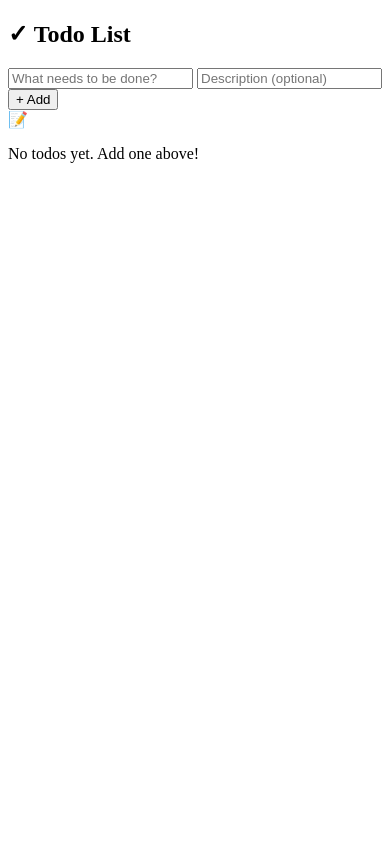
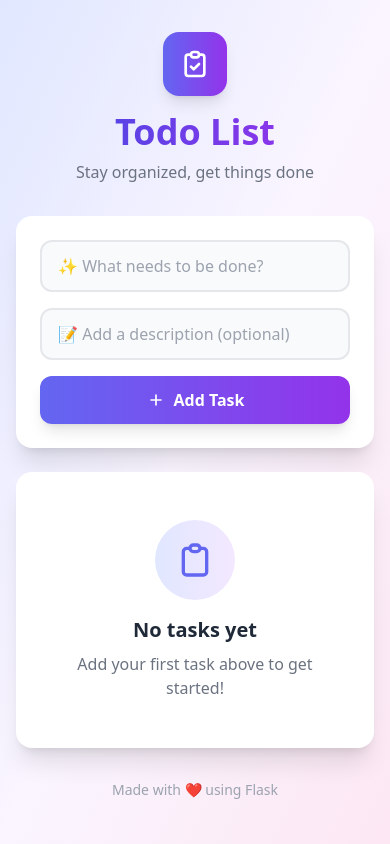
Before and after one commit to w3bdesign/flask-todo, a Flask app: template templates/index.html in a window 390 px wide. Run offline with Flask 3, Linux system fonts and the light colour scheme; the template is opened without the code that fills it, so the values that code supplies are empty; some libraries are stand-ins or nearby versions.

Commit message:
Redesign index.html with improved UI and Tailwind
Revamps the Todo App's main page with a modern, responsive design using Tailwind CSS CDN, custom animations, and enhanced layout. Adds a visually appealing header, improved form and todo list styling, empty state, and footer. Accessibility and user experience are improved with better structure, transitions, and feedback.

```diff
--- a/templates/index.html
+++ b/templates/index.html
@@ -1,77 +1,120 @@
 <!DOCTYPE html>
-<html class="h-full">
+<html lang="en">
   <head>
+    <meta charset="UTF-8">
+    <meta name="viewport" content="width=device-width, initial-scale=1.0">
     <title>Todo App</title>
-    <link
-      href="{{ url_for('static', path='/css/main.css') }}"
-      rel="stylesheet"
-    />
+    <script src="https://cdn.tailwindcss.com"></script>
+    <style>
+      /* Custom animations */
+      @keyframes fadeIn {
+        from { opacity: 0; transform: translateY(-10px); }
+        to { opacity: 1; transform: translateY(0); }
+      }
+      .animate-fadeIn {
+        animation: fadeIn 0.3s ease-out;
+      }
+      .todo-item {
+        transition: all 0.2s ease;
+      }
+      .todo-item:hover {
+        transform: translateX(4px);
+      }
+      .checkbox-circle {
+        transition: all 0.2s ease;
+      }
+      .checkbox-circle:hover {
+        transform: scale(1.1);
+      }
+    </style>
   </head>
 
-  <body class="flex flex-col h-full justify-center items-center bg-gray-100">
-    <section class="text-gray-600 body-font flex-grow w-full max-w-2xl">
-      <div class="container mx-auto px-5 py-10 sm:py-24">
-        <h1 class="text-3xl font-bold mb-8 text-center text-gray-800">✓ Todo List</h1>
+  <body class="min-h-screen bg-gradient-to-br from-indigo-100 via-purple-50 to-pink-100">
+    <div class="min-h-screen flex flex-col items-center py-8 px-4 sm:py-16">
+      <!-- Header -->
+      <div class="text-center mb-8 animate-fadeIn">
+        <div class="inline-flex items-center justify-center w-16 h-16 bg-gradient-to-r from-indigo-500 to-purple-600 rounded-2xl shadow-lg mb-4">
+          <svg class="w-8 h-8 text-white" fill="none" stroke="currentColor" viewBox="0 0 24 24">
+            <path stroke-linecap="round" stroke-linejoin="round" stroke-width="2" d="M9 5H7a2 2 0 00-2 2v12a2 2 0 002 2h10a2 2 0 002-2V7a2 2 0 00-2-2h-2M9 5a2 2 0 002 2h2a2 2 0 002-2M9 5a2 2 0 012-2h2a2 2 0 012 2m-6 9l2 2 4-4"></path>
+          </svg>
+        </div>
+        <h1 class="text-4xl font-bold bg-gradient-to-r from-indigo-600 to-purple-600 bg-clip-text text-transparent">
+          Todo List
+        </h1>
+        <p class="text-gray-500 mt-2">Stay organized, get things done</p>
+      </div>
 
-        <!-- Inline Create Form -->
-        <form method="post" class="mb-8 bg-white rounded-lg shadow-md p-4">
-          <div class="flex flex-col sm:flex-row gap-3">
+      <!-- Main Container -->
+      <div class="w-full max-w-xl">
+        <!-- Add Todo Form -->
+        <form method="post" class="bg-white rounded-2xl shadow-xl p-6 mb-6 animate-fadeIn">
+          <div class="space-y-4">
+            <div>
               <input
                 type="text"
                 name="title"
-              placeholder="What needs to be done?"
+                placeholder="✨ What needs to be done?"
                 required
-              class="flex-grow bg-white border border-gray-300 rounded py-2 px-3 text-sm focus:outline-none focus:border-blue-500 focus:ring-1 focus:ring-blue-500"
+                class="w-full bg-gray-50 border-2 border-gray-200 rounded-xl py-3 px-4 text-gray-700 placeholder-gray-400 focus:outline-none focus:border-indigo-500 focus:bg-white transition-all duration-200"
               />
+            </div>
+            <div>
               <input
                 type="text"
                 name="description"
-              placeholder="Description (optional)"
-              class="flex-grow bg-white border border-gray-300 rounded py-2 px-3 text-sm focus:outline-none focus:border-blue-500 focus:ring-1 focus:ring-blue-500"
+                placeholder="📝 Add a description (optional)"
+                class="w-full bg-gray-50 border-2 border-gray-200 rounded-xl py-3 px-4 text-gray-700 placeholder-gray-400 focus:outline-none focus:border-indigo-500 focus:bg-white transition-all duration-200"
               />
+            </div>
             <button
               type="submit"
-              class="bg-blue-500 hover:bg-blue-600 text-white font-bold py-2 px-6 rounded transition-colors whitespace-nowrap"
+              class="w-full bg-gradient-to-r from-indigo-500 to-purple-600 hover:from-indigo-600 hover:to-purple-700 text-white font-semibold py-3 px-6 rounded-xl shadow-lg hover:shadow-xl transform hover:-translate-y-0.5 transition-all duration-200"
             >
-              + Add
+              <span class="flex items-center justify-center gap-2">
+                <svg class="w-5 h-5" fill="none" stroke="currentColor" viewBox="0 0 24 24">
+                  <path stroke-linecap="round" stroke-linejoin="round" stroke-width="2" d="M12 6v6m0 0v6m0-6h6m-6 0H6"></path>
+                </svg>
+                Add Task
+              </span>
             </button>
           </div>
         </form>
 
         <!-- Todo List -->
         {% if todos %}
-        <ul class="space-y-3">
+        <div class="space-y-3">
           {% for todo in todos %}
-          <li class="bg-white rounded-lg shadow-sm p-4 flex items-start gap-3 hover:shadow-md transition-shadow">
-            <!-- Checkbox to toggle completed status -->
-            <a href="/toggle/{{ todo.id }}" class="mt-1 flex-shrink-0" title="Click to mark as {% if todo.completed %}incomplete{% else %}complete{% endif %}">
+          <div class="todo-item bg-white rounded-2xl shadow-md p-4 flex items-center gap-4 animate-fadeIn {% if todo.completed %}opacity-75{% endif %}">
+            <!-- Checkbox -->
+            <a href="/toggle/{{ todo.id }}" class="checkbox-circle flex-shrink-0" title="Click to mark as {% if todo.completed %}incomplete{% else %}complete{% endif %}">
               {% if todo.completed %}
-              <span class="inline-flex items-center justify-center w-6 h-6 rounded-full border-2 border-green-500 bg-green-500 text-white cursor-pointer hover:bg-green-600 hover:border-green-600 transition-colors">
-                <svg class="w-4 h-4" fill="none" stroke="currentColor" viewBox="0 0 24 24">
+              <div class="w-7 h-7 rounded-full bg-gradient-to-r from-green-400 to-emerald-500 flex items-center justify-center shadow-md cursor-pointer">
+                <svg class="w-4 h-4 text-white" fill="none" stroke="currentColor" viewBox="0 0 24 24">
                   <path stroke-linecap="round" stroke-linejoin="round" stroke-width="3" d="M5 13l4 4L19 7"></path>
                 </svg>
-              </span>
+              </div>
               {% else %}
-              <span class="inline-block w-6 h-6 rounded-full border-2 border-gray-300 bg-white cursor-pointer hover:border-blue-400 transition-colors"></span>
+              <div class="w-7 h-7 rounded-full border-2 border-gray-300 bg-white cursor-pointer hover:border-indigo-400 hover:bg-indigo-50 transition-all duration-200"></div>
               {% endif %}
             </a>
 
+            <!-- Content -->
             <div class="flex-grow min-w-0">
-              <!-- Apply strikethrough and fade if completed -->
               <h3 class="text-lg font-semibold {% if todo.completed %}line-through text-gray-400{% else %}text-gray-800{% endif %} truncate">
                 {{ todo.title }}
               </h3>
               {% if todo.description %}
-              <p class="text-sm mt-1 {% if todo.completed %}line-through text-gray-400{% else %}text-gray-500{% endif %}">
+              <p class="text-sm mt-1 {% if todo.completed %}line-through text-gray-400{% else %}text-gray-500{% endif %} truncate">
                 {{ todo.description }}
               </p>
               {% endif %}
             </div>
 
-            <div class="flex-shrink-0 flex gap-2">
+            <!-- Actions -->
+            <div class="flex-shrink-0 flex items-center gap-1">
               <a
                 href="/edit/{{ todo.id }}"
-                class="text-blue-500 hover:text-blue-600 p-1 rounded hover:bg-blue-50 transition-colors"
+                class="p-2 text-gray-400 hover:text-indigo-500 hover:bg-indigo-50 rounded-lg transition-all duration-200"
                 title="Edit"
               >
                 <svg class="w-5 h-5" fill="none" stroke="currentColor" viewBox="0 0 24 24">
@@ -80,25 +123,41 @@
               </a>
               <a
                 href="/delete/{{ todo.id }}"
-                class="text-red-500 hover:text-red-600 p-1 rounded hover:bg-red-50 transition-colors"
+                class="p-2 text-gray-400 hover:text-red-500 hover:bg-red-50 rounded-lg transition-all duration-200"
                 title="Delete"
-                onclick="return confirm('Are you sure you want to delete this todo?')"
+                onclick="return confirm('Are you sure you want to delete this task?')"
               >
                 <svg class="w-5 h-5" fill="none" stroke="currentColor" viewBox="0 0 24 24">
                   <path stroke-linecap="round" stroke-linejoin="round" stroke-width="2" d="M19 7l-.867 12.142A2 2 0 0116.138 21H7.862a2 2 0 01-1.995-1.858L5 7m5 4v6m4-6v6m1-10V4a1 1 0 00-1-1h-4a1 1 0 00-1 1v3M4 7h16"></path>
                 </svg>
               </a>
             </div>
-          </li>
+          </div>
           {% endfor %}
-        </ul>
+        </div>
+
+        <!-- Stats -->
+        <div class="mt-6 text-center text-sm text-gray-500">
+          {{ todos|length }} task{% if todos|length != 1 %}s{% endif %} total
+        </div>
         {% else %}
-        <div class="text-center py-12">
-          <div class="text-6xl mb-4">📝</div>
-          <p class="text-gray-500 text-lg">No todos yet. Add one above!</p>
+        <!-- Empty State -->
+        <div class="bg-white rounded-2xl shadow-xl p-12 text-center animate-fadeIn">
+          <div class="inline-flex items-center justify-center w-20 h-20 bg-gradient-to-r from-indigo-100 to-purple-100 rounded-full mb-4">
+            <svg class="w-10 h-10 text-indigo-500" fill="none" stroke="currentColor" viewBox="0 0 24 24">
+              <path stroke-linecap="round" stroke-linejoin="round" stroke-width="2" d="M9 5H7a2 2 0 00-2 2v12a2 2 0 002 2h10a2 2 0 002-2V7a2 2 0 00-2-2h-2M9 5a2 2 0 002 2h2a2 2 0 002-2M9 5a2 2 0 012-2h2a2 2 0 012 2"></path>
+            </svg>
+          </div>
+          <h3 class="text-xl font-semibold text-gray-800 mb-2">No tasks yet</h3>
+          <p class="text-gray-500">Add your first task above to get started!</p>
         </div>
         {% endif %}
       </div>
-    </section>
+
+      <!-- Footer -->
+      <div class="mt-8 text-center text-sm text-gray-400">
+        Made with ❤️ using Flask
+      </div>
+    </div>
   </body>
 </html>
```
Lines whose indentation alone changed are shown as unchanged.
